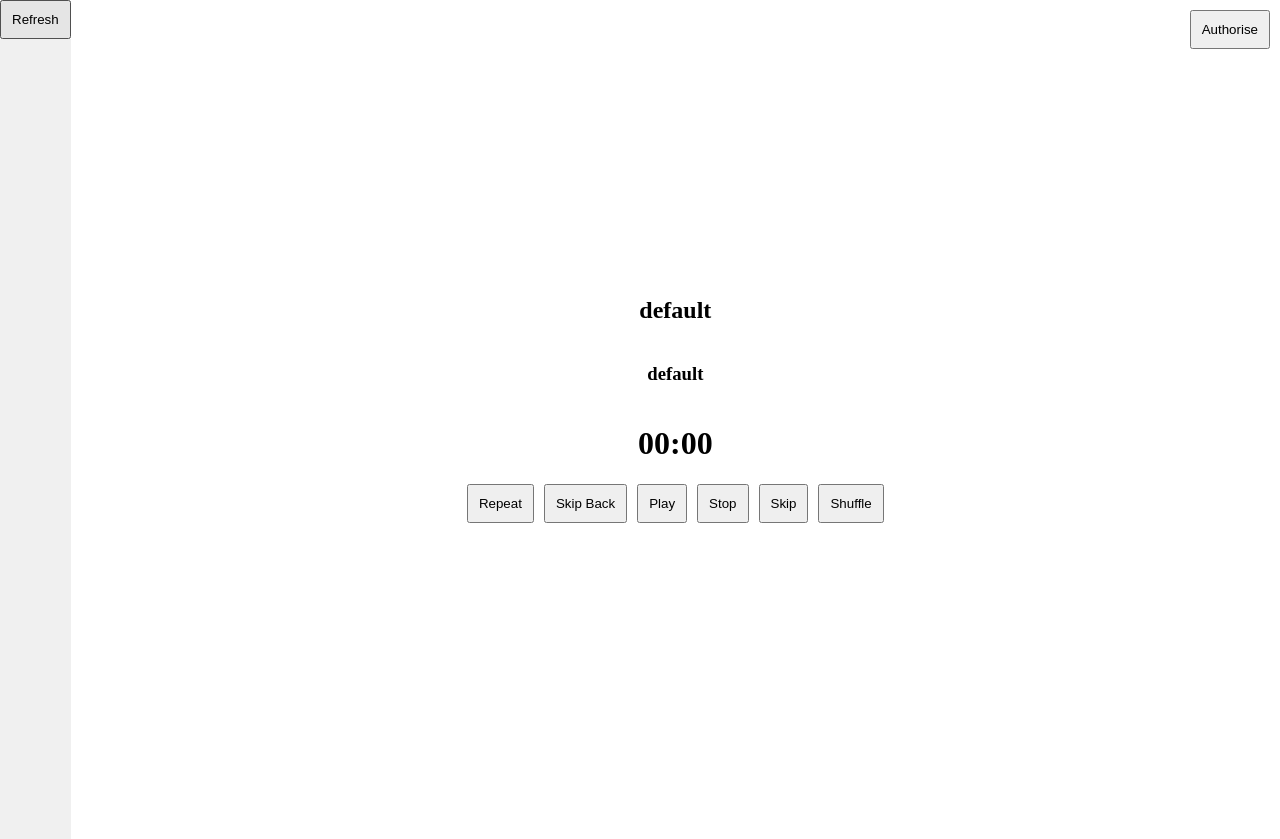
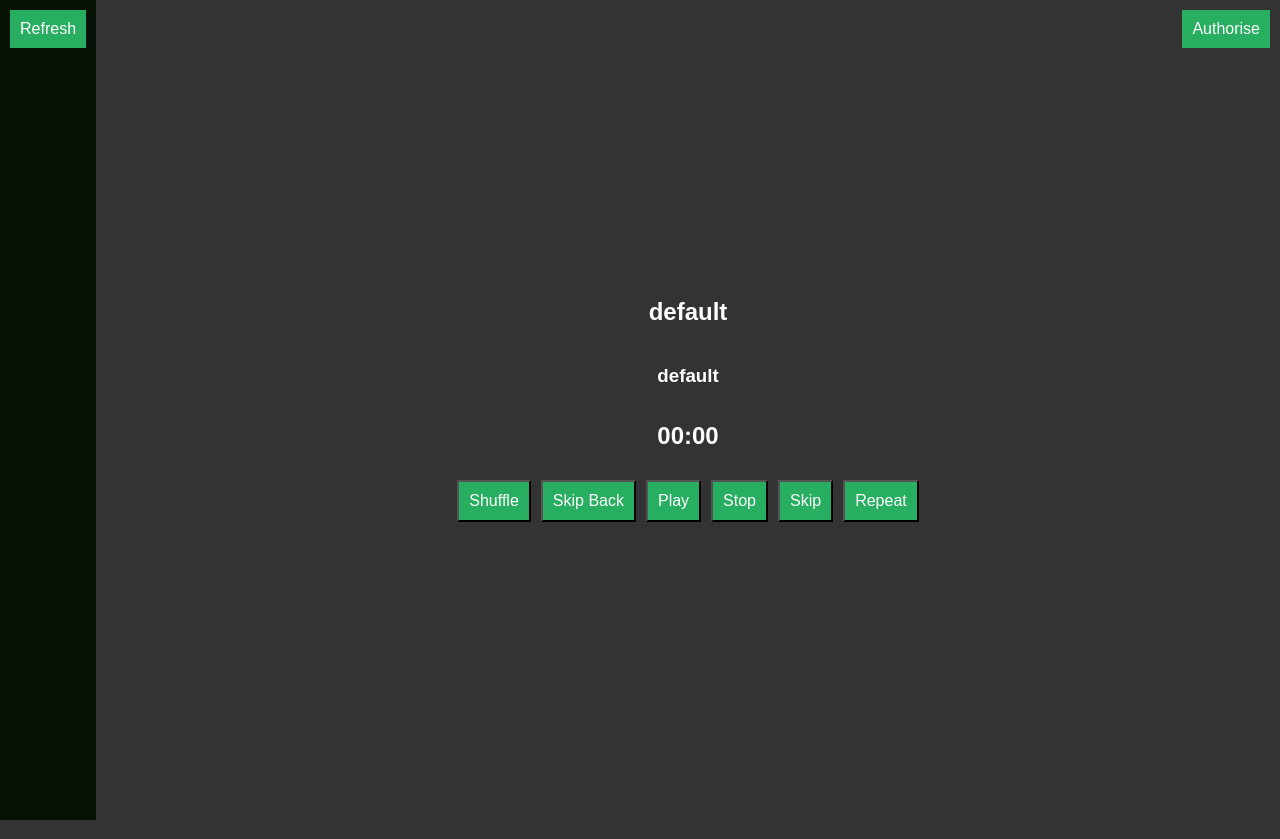
Before and after one commit to Leszek02/SWproject, a plain HTML site: page WebPage/index.html in a window 1280 px wide. Drawn offline with Linux system fonts and the light colour scheme; no server answers.

Commit message:
update webPage

```diff
--- a/WebPage/index.html
+++ b/WebPage/index.html
@@ -7,72 +7,109 @@
     <title>Radio page</title>
 
     <style>
-    body {
-        display: flex;
-        height: 100vh;
-        margin: 0;
-    }
-
-    #playlists {
-        flex: 0 0 auto;
-    width: auto; /* Set width to auto */
-    height: 100%;
-    background-color: #f0f0f0;
-    overflow-y: auto;
-    margin-top: 0; /* Remove margin-top */
+        body {
+            display: flex;
+            height: 100vh;
+            margin: 0;
+            font-family: 'Arial', sans-serif;
+            background-color: #f8f8f8;
+            color: #333;
+            overflow: hidden;
+            background-color: #333; /* Set a darker background color */
         }
 
-    #controller {
-        flex: 1; /* Take the remaining width */
-        display: flex;
-        flex-direction: column;
-        align-items: center;
-        justify-content: center;
-        text-align: center;
-    }
-
-    #leftStrip {
+        #leftStrip {
             display: flex;
             flex-direction: column;
             height: 100%;
+            padding: 10px;
+            color: #fff;
+            background-color: rgb(8, 18, 7);
         }
 
-    #authorizeButton {
-        position: absolute;
-        top: 10px; /* Adjust the top position as needed */
-        right: 10px; /* Adjust the right position as needed */
-        padding: 10px;
-    }
+        #refreshButton {
+            padding: 10px;
+            width: 100%;
+            background-color: #27ae60;
+            color: #fff;
+            border: none;
+            cursor: pointer;
+            font-size: 16px;
+            margin-bottom: 10px;
+        }
 
-    #refreshButton {
-    padding: 10px;
-    width: 100%; /* Set width to 100% */
+        #playlists {
+            overflow-y: auto;
+    list-style-type: none;
+    direction: rtl; /* Set the direction to right-to-left */
+        }
+
+        #playlists li {
+            cursor: pointer;
+            transition: background-color 0.3s ease;
+            padding: 10px;
+            border-bottom: 1px solid #ddd;
+            list-style: none; /* Remove default list style */
+            text-align: center; /* Center the text */
+        }
+
+        #playlists li:hover {
+            background-color: rgb(40, 50, 40);
+        }
+        #playlists li li:hover {
+    background-color: rgb(40, 200, 40); /* Add hover effect for songs */
 }
 
-/* Updated styling for the button container */
-#buttons {
-    /* Updated styling for the button container */
-    display: flex;
-    flex-wrap: nowrap; /* Ensure flex items do not wrap to the next line */
-    gap: 10px; /* Adjust the gap between buttons as needed */
-    justify-content: center; /* Center the buttons horizontally */
-}
+        #controller {
+            color: #fff;
+            flex: 1;
+            display: flex;
+            flex-direction: column;
+            align-items: center;
+            justify-content: center;
+            text-align: center;
+            padding: 20px;
+        }
 
-#playlists li {
-    cursor: pointer;
-    transition: background-color 0.3s ease; /* Smooth transition for background color */
-}
+        #buttons {
+            display: flex;
+            flex-wrap: nowrap;
+            gap: 10px;
+            justify-content: center;
+            margin-top: 20px;
+        }
 
-#playlists li:hover {
-    background-color: #ddd; /* Change the background color on hover */
-}
+        button {
+            padding: 10px;
+            white-space: nowrap;
+            cursor: pointer;
+            font-size: 16px;
+            background-color: #27ae60;
+            color: #fff;
+        }
 
+        #displayedtime {
+            font-size: 24px;
+            margin-bottom: 10px;
+        }
 
-/* Style for each button in the container */
-button {
-    /* Adjust individual button styles as needed */
-    padding: 10px;
-    white-space: nowrap; /* Prevent button text from wrapping */
+        #authorizeButton {
+            position: absolute;
+            top: 10px;
+            right: 10px;
+            padding: 10px;
+            background-color: #27ae60;
+            color: #fff;
+            border: none;
+            cursor: pointer;
+            font-size: 16px;
+        }
+
+        #songImage {
+    width: 400; /* Set the width to 200 pixels */
+    height: 400; /* Set the height to 200 pixels */
+    /* You can adjust these values as needed */
+    object-fit: cover; /* Maintain the aspect ratio and cover the entire container */
 }
     </style>
 </head>
@@ -89,11 +126,12 @@ button {
     <div id="controller">
         <!-- Your existing content goes here -->
         <h2 id="songname">default</h2>
+        <img id="songImage">
         <h3 id="authorname">default</h3>
         <h1 id="displayedtime">00:00</h1>
 
         <div id="buttons">
-            <button id="repeatButton" type="button" onclick=changerepeat()> Repeat </button>
+            <button id="shuffleButton" type="button" onclick=shufflerepeat()> Shuffle </button>
 
             <button id="skipToPreviousButton" type="button" onclick=skipprevious()>Skip Back</button>
 
@@ -103,7 +141,7 @@ button {
 
             <button id="skipToNextButton" type="button" onclick=skipnext()>Skip</button>
 
-            <button id="shuffleButton" type="button" onclick=shufflerepeat()> Shuffle </button>
+            <button id="repeatButton" type="button" onclick=changerepeat()> Repeat </button>
         </div>
 
         <button id="authorizeButton" type="button" onclick=redirect()>Authorise</button>
@@ -198,8 +236,8 @@ button {
             else
                 shuffleButton.style.backgroundColor = 'red'
 
-
-
+            let image = prog.item.album.images[0].url;
+            console.log(image)
             let name = prog.item.name;
             let time = parseInt(prog.progress_ms);
             var minutes = Math.floor(time / 60000);
@@ -208,6 +246,7 @@ button {
             document.getElementById('displayedtime').innerHTML = minutes + ":" + seconds;
             document.getElementById('authorname').innerHTML = authorname;
             document.getElementById('songname').innerHTML = name;
+            document.getElementById('songImage').src = image;
         }
 
         async function scrapeAllPlaylists() {
```
Also changed, not shown: data/data.json (+3 -3 lines), 1 other file.
